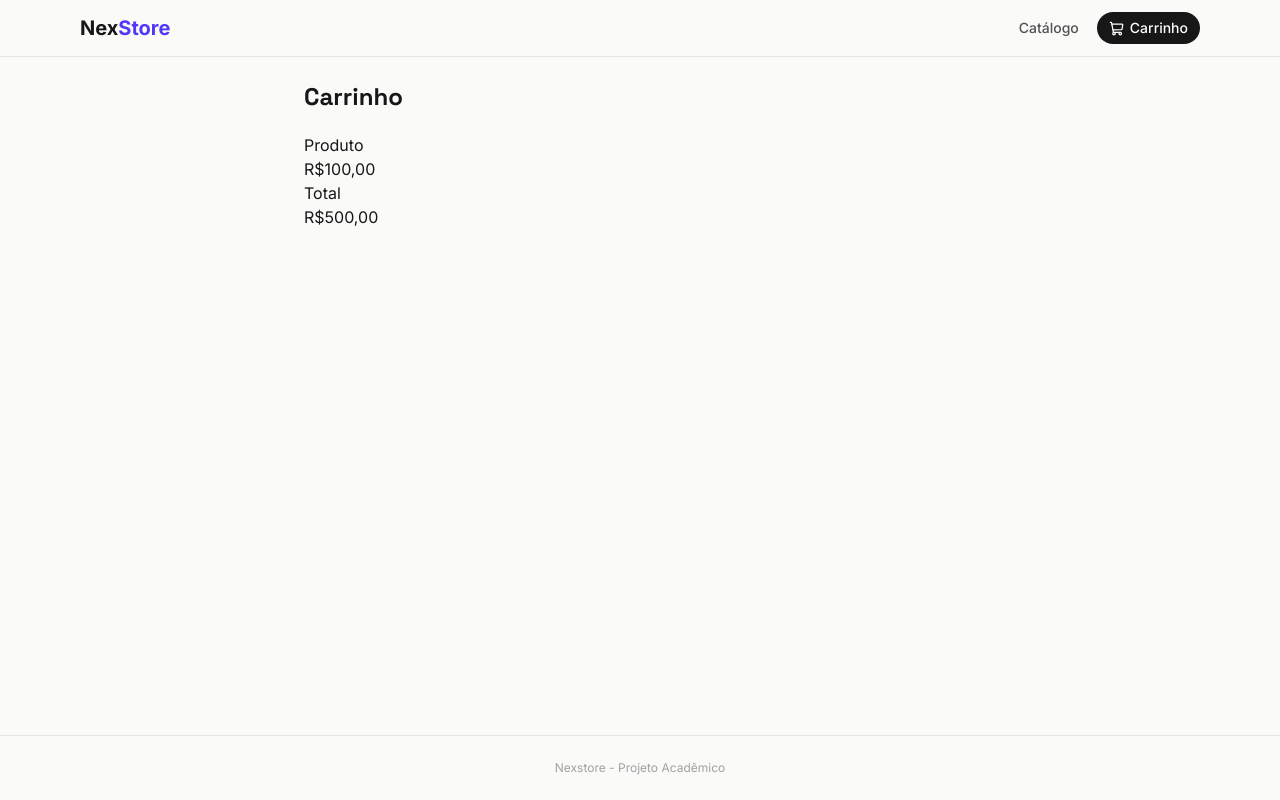
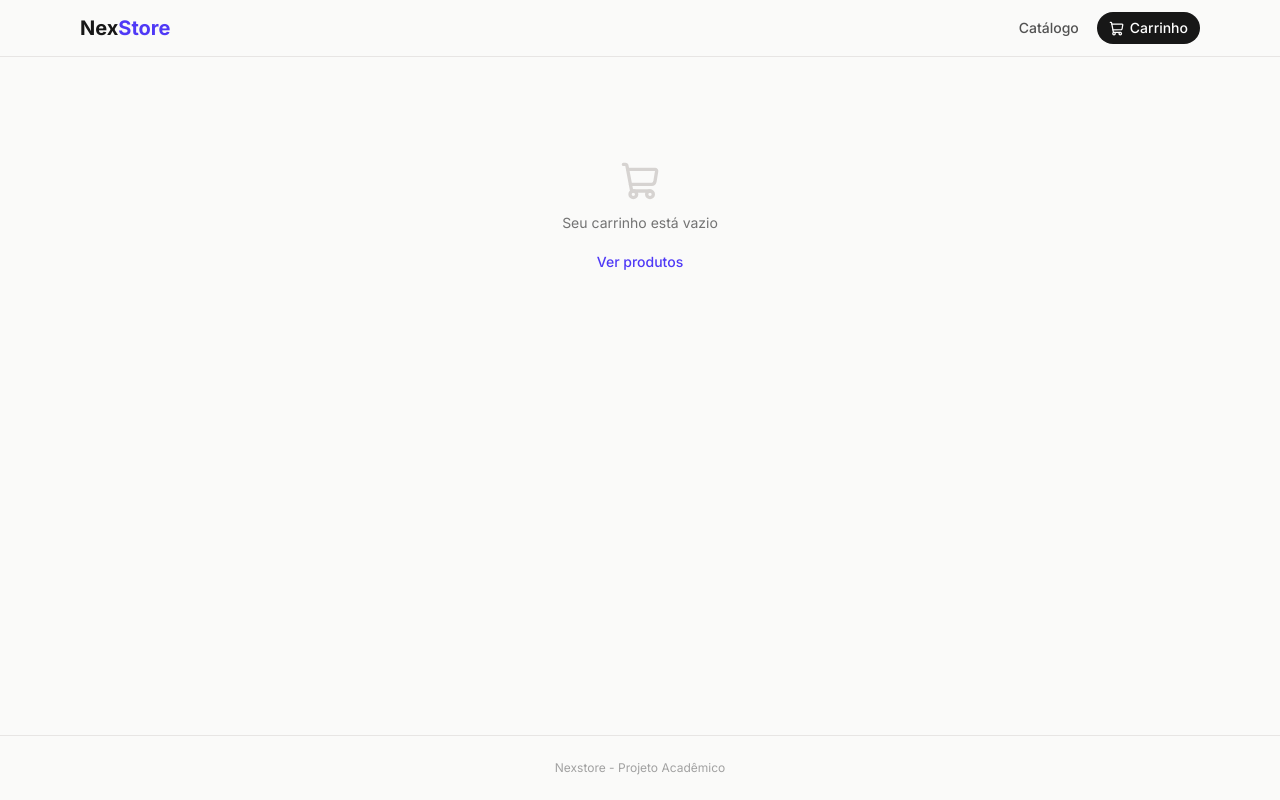
Before and after one commit to Leonardo-2112/NexStore, a React (Vite) app: page /carrinho in a window 1280 px wide. Built offline with nearby package versions, Linux system fonts and the light colour scheme.

Commit message:
feat: added product page

```diff
--- a/package.json
+++ b/package.json
@@ -14,7 +14,7 @@
     "lucide-react": "^1.47.0",
     "react": "^19.2.8",
     "react-dom": "^19.2.8",
-    "react-router-dom": "^7.18.3",
+    "react-router-dom": "^7.18.4",
     "tailwindcss": "^4.3.3"
   },
   "devDependencies": {
--- a/src/App.tsx
+++ b/src/App.tsx
@@ -1,21 +1,52 @@
+import { MainLayout } from "./layouts/MainLayout"
+
+import "./index.css"
+import type { CartItem } from "./types/cartItem"
+import { useState } from "react"
+import type { Product } from "./types/product"
+import { BrowserRouter, Routes, Route } from "react-router-dom"
 import { CatalogPage } from "./pages/CatalogPage"
-import { BrowserRouter, Route, Routes } from "react-router-dom"
 import { CartPage } from "./pages/CartPage"
-import { MainLayout } from "./layouts/MainLayout"
-import "./index.css"
+
+function App() {
+
+  const [cartItem, setCartItem] = useState<CartItem[]>([])
+
+  function handleAddCartItem(product: Product): void {
+
+    const list = [...cartItem]
+
+    const exists = list.find((value) => value.product.id === product.id)
+
+    if (exists) {
+      const item: CartItem = {
+        product: exists.product,
+        quantity: exists.quantity + 1
+      }
+      list.push(item)
+      setCartItem(list)
+      return
+    }
+
+    const item: CartItem = {
+      product: product,
+      quantity: 1
+    }
+    list.push(item)
+    setCartItem(list)
+  }
 
 
-function App() {
+
+
   return (
 
     <BrowserRouter>
       <Routes>
-        <Route element={<MainLayout/>}>
-
-          <Route index element={<CatalogPage />} />
-          <Route path="/carrinho" element={<CartPage />} />
-
-        </Route>
+        <Route element={<MainLayout totalItems={cartItem.length} />}>
+            <Route index element={<CatalogPage onAddCartItem ={handleAddCartItem} />} />
+            <Route path="/carrinho" element={<CartPage cartItem = {cartItem} />} />
+          </Route>
       </Routes>
     </BrowserRouter>
 
--- a/src/pages/CartPage.tsx
+++ b/src/pages/CartPage.tsx
@@ -1,25 +1,60 @@
-interface cartPageProps{
-    items:number
+import { ShoppingCart, Trash2 } from "lucide-react"
+import type { CartItem } from "../types/cartItem"
+import { Link } from "react-router-dom"
+
+
+interface cartPageProps {
+    cartItem: CartItem[]
 }
 
+const qtyButton = 'h-6 w-6 rounded-full border border-stone-300 text-sm hover:bg-stone-100'
 
-export function CartPage(){
+export function CartPage({ cartItem }: cartPageProps) {
 
-    return(
+    const total = cartItem.reduce((sum, item) => sum + item.product.price, 0)
+
+    if (!cartItem?.length) {
+        return (
+            <div className="py-20 text-center">
+                <ShoppingCart size={40} className="mx-auto mb-3 text-stone-300" />
+                <p className="mb-4 text-sm text-neutral-500">Seu carrinho está vazio</p>
+                <Link to='/' className="text-sm font-medium text-indigo-600 hover:underline">
+                    Ver produtos</Link>
+            </div>
+        )
+    }
+
+    return (
         <section className="mx-auto max-w-2xl">
             <h1 className="mb-5 font-display text-2xl font-bold">Carrinho</h1>
 
-            <ul>
-                <li>
-                    <img src="" alt="" />
-                    <p>Produto</p>
-                    <p>R$100,00</p>
-                </li>
+            <ul className="mb-5 space-y-3">
+                {cartItem.map(({ product, quantity }) => {
+
+                    return (
+                        <li className="card flex items-center gap-3 p-3" key={product.id}>
+                            <img className='h-12 w-12 object-contain' src={product.image} alt={product.title} />
+                            <div className="min-w-0 flex-1">
+                                <p className="truncate text-sm text-neutral-500">{product.title}</p>
+                                <p className="font-mono text-sx text-neutral-500">{product.price}</p>
+                            </div>
+                            <div className="flex items-center gap-2">
+                                <button className={qtyButton}>-</button>
+                                <span className="w-4 text-center text-sm">{quantity}</span>
+                                <button className={qtyButton}>+</button>
+                            </div>
+                            <button className="text-stone400 transition hover:text-red-500">
+                                <Trash2 size={15} />
+                            </button>
+                        </li>
+                    )
+
+                })}
             </ul>
 
-            <div>
-                <p>Total</p>
-                <p>R$500,00</p>
+            <div className="flex items-center justify-between border-t border-stone-200 pt-3">
+                <p className="text-sm text-neutral-500">Total</p>
+                <p className="font-mono text-xl font-bold">{total}</p>
             </div>
 
         </section>
--- a/src/pages/CatalogPage.tsx
+++ b/src/pages/CatalogPage.tsx
@@ -1,14 +1,14 @@
 import { useState } from "react";
 import type { Product } from "../types/product";
 import { ProductList } from "../components/ProductList";
-import type { CartItem } from "../types/cartItem";
 import { useProducts } from "../hooks/useProducts";
-import { Link } from "react-router-dom";
 import { Search } from "lucide-react";
 
-export function CatalogPage() {
+interface CatalogPageProps {
+    onAddCartItem: (product: Product) => void
+}
 
-    const [cartItem, setCartItem] = useState<CartItem[]>([])
+export function CatalogPage({ onAddCartItem }: CatalogPageProps) {
 
     const [query, setQuery] = useState('')
 
@@ -34,31 +34,6 @@
     })
 
 
-    function handleAddCartItem(product: Product): void {
-
-        const list = [...cartItem]
-
-        const exists = list.find((value) => value.product.id === product.id)
-
-        if (exists) {
-            const item: CartItem = {
-                product: exists.product,
-                quantity: exists.quantity + 1
-            }
-            list.push(item)
-            setCartItem(list)
-            return
-        }
-
-        const item: CartItem = {
-            product: product,
-            quantity: 1
-        }
-        list.push(item)
-        setCartItem(list)
-    }
-
-
     return (
         <section className="mb-5 flex-wrap items-end justify-between gap-3">
 
@@ -74,7 +49,7 @@
 
                 <div className="relative">
 
-                    <Search size={15} className=" absolute left-2.5 top-2.5 text-neutral-400"/>
+                    <Search size={15} className="absolute left-2.5 top-2.5 text-neutral-400" />
                     <input
                         type="text"
                         placeholder="Buscar produto..."
@@ -117,7 +92,7 @@
                         <p>Carregando itens...</p> :
                         <ProductList
                             products={filtered}
-                            onAddToCart={handleAddCartItem}
+                            onAddToCart={onAddCartItem}
                         />
 
                 }
```
Also changed, not shown: 1 other file (tests, documents, lock files or other folders).
